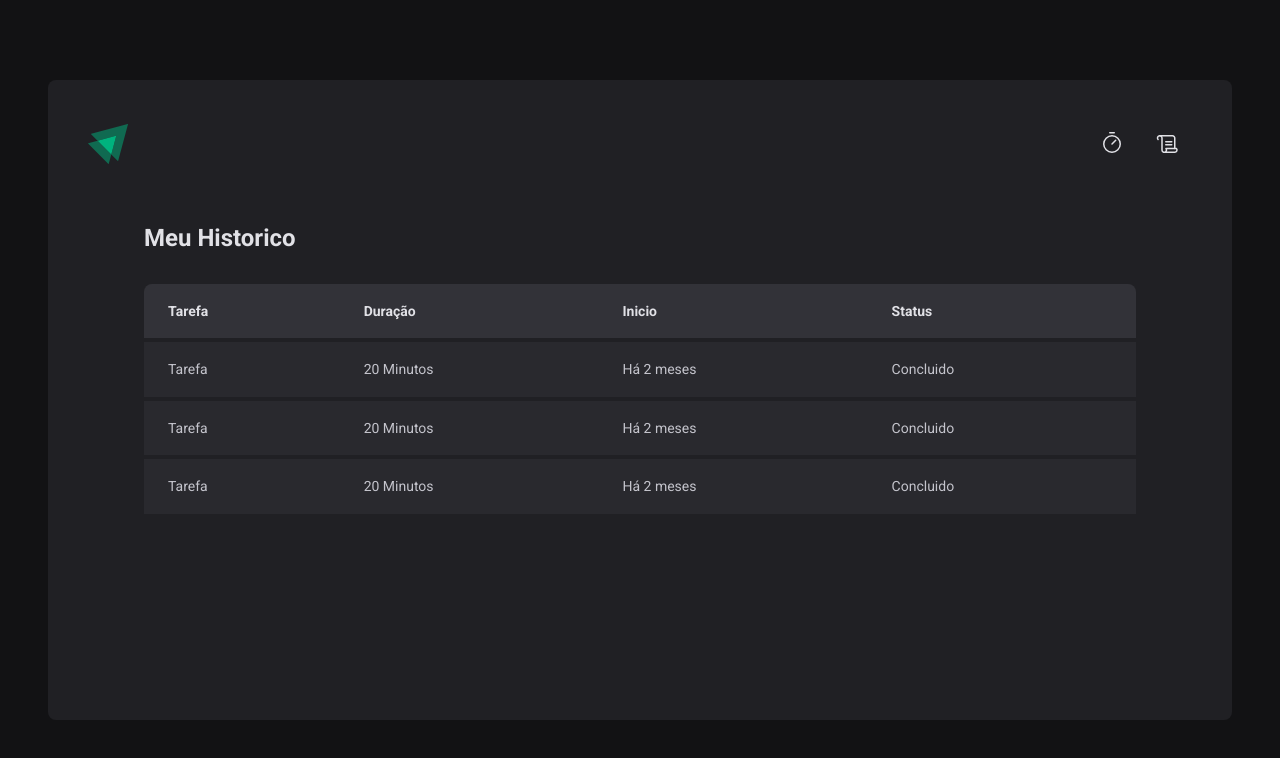
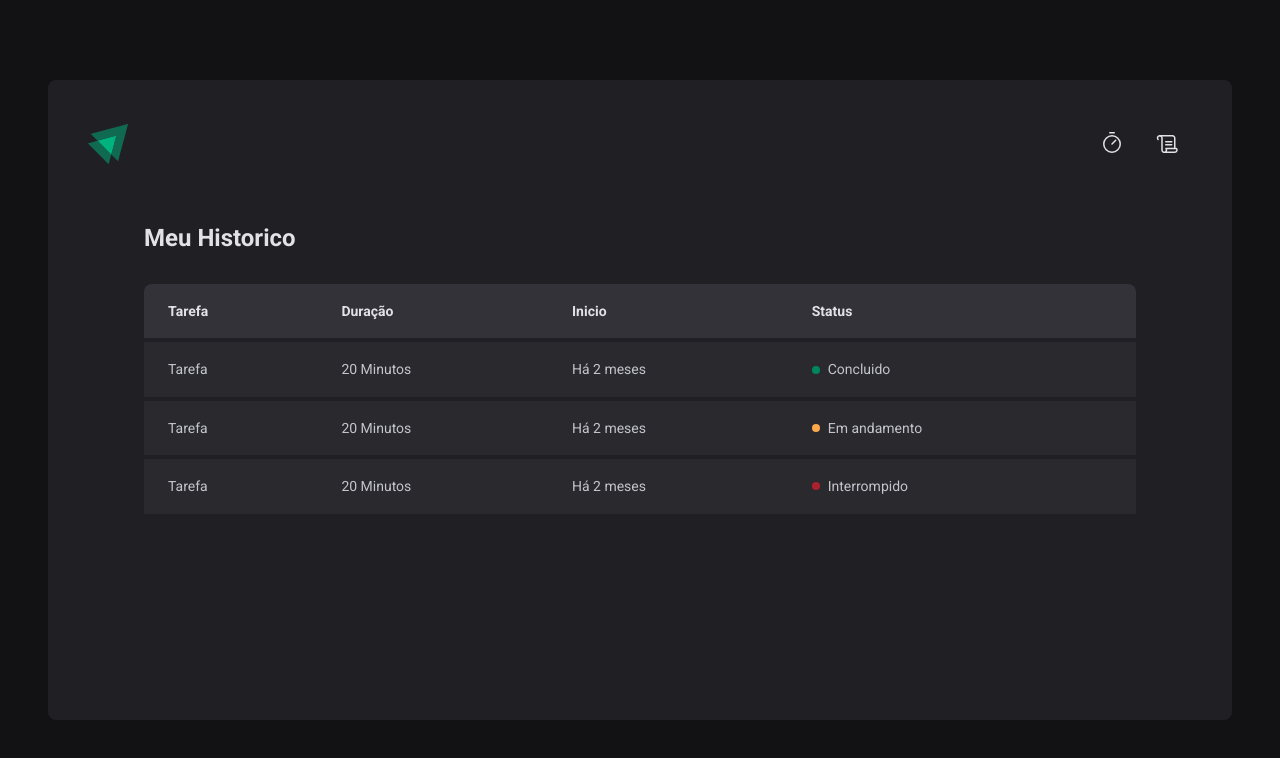
Before and after one commit to DarkhnessXK/ignite-timer, a React (Vite) app: page /history in a window 1280 px wide. Shown: the top 758 px of the page. Built offline with nearby package versions, Linux system fonts and the light colour scheme.

Commit message:
fix: simbolo de status

```diff
--- a/src/pages/History/index.tsx
+++ b/src/pages/History/index.tsx
@@ -1,4 +1,4 @@
-import { HistoryContainer, HistoryList } from './styles'
+import { HistoryContainer, HistoryList, Status } from './styles'
 
 export function History() {
   return (
@@ -20,19 +20,25 @@
               <td>Tarefa</td>
               <td>20 Minutos</td>
               <td>Há 2 meses</td>
-              <td>Concluido</td>
+              <td>
+                <Status statusColor="green">Concluido</Status>
+              </td>
             </tr>
             <tr>
               <td>Tarefa</td>
               <td>20 Minutos</td>
               <td>Há 2 meses</td>
-              <td>Concluido</td>
+              <td>
+                <Status statusColor="yellow">Em andamento</Status>
+              </td>
             </tr>
             <tr>
               <td>Tarefa</td>
               <td>20 Minutos</td>
               <td>Há 2 meses</td>
-              <td>Concluido</td>
+              <td>
+                <Status statusColor="red">Interrompido</Status>
+              </td>
             </tr>
           </tbody>
         </table>
--- a/src/pages/History/styles.ts
+++ b/src/pages/History/styles.ts
@@ -58,3 +58,25 @@
     }
   }
 `
+const STATUS_COLORS = {
+  yellow: 'yellow-500',
+  green: 'green-500',
+  red: 'red-500',
+} as const
+
+interface StatusProps {
+  statusColor: keyof typeof STATUS_COLORS
+}
+export const Status = styled.span`
+  display: flex;
+  align-items: center;
+  gap: 0.5rem;
+
+  &::before {
+    content: '';
+    width: 0.5rem;
+    height: 0.5rem;
+    border-radius: 9999px;
+    background: ${(props) => props.theme[STATUS_COLORS[props.statusColor]]};
+  }
+`
```
